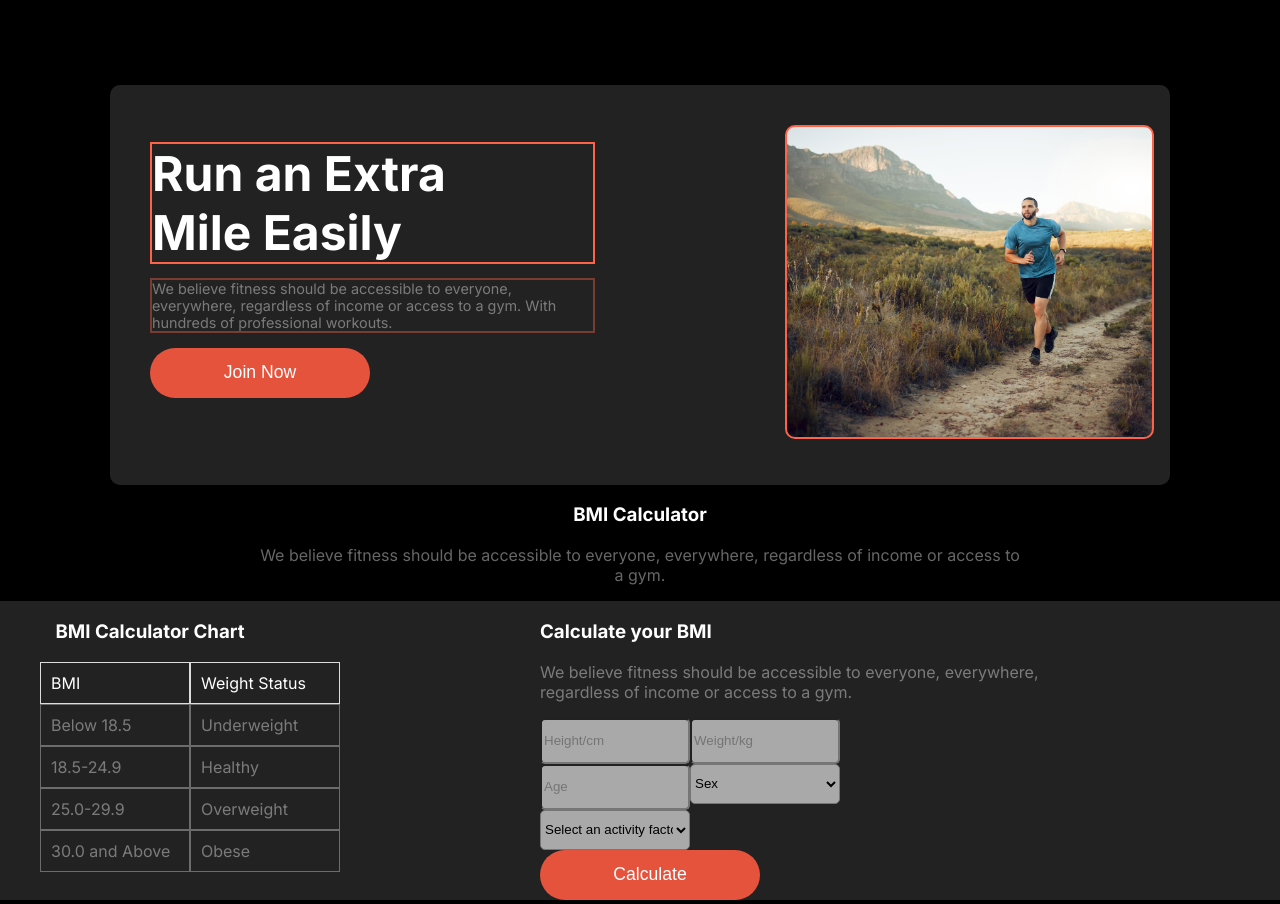
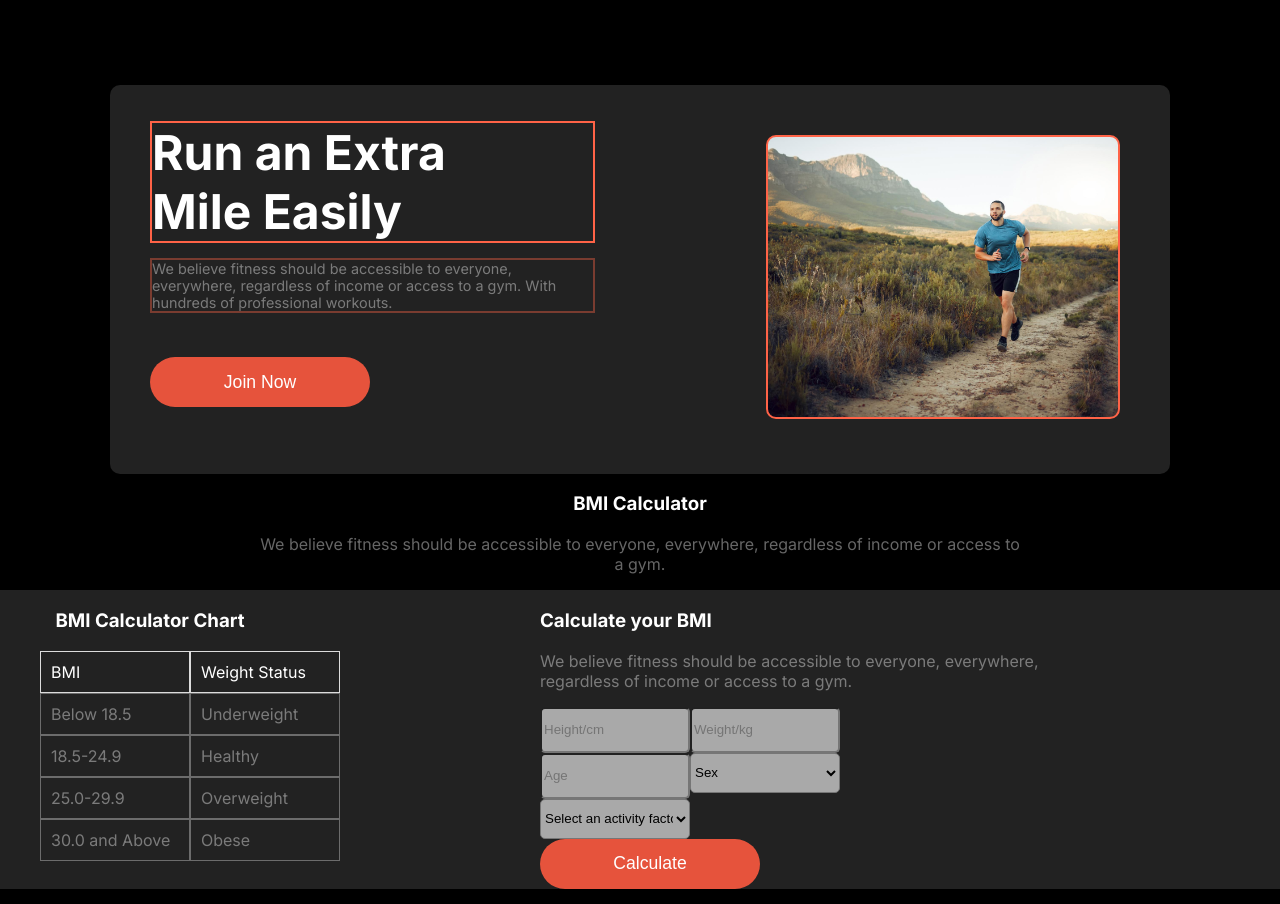
Before and after one commit to rafat-07/rough-A-2, a plain HTML site: page index.html in a window 1280 px wide. Shown: the part 1200-2104 px from the top of the page. Drawn offline with Linux system fonts and the light colour scheme; a web font is replaced by a local one.

Commit message:
first commit

```diff
--- a/index.html
+++ b/index.html
@@ -85,7 +85,7 @@
             <div class="run-sec">
                 <h3 class="heading2 fs-1 text-color1 border">Run an Extra <br> Mile Easily</h3>
                 <p class="fs-2 text-color2 border">We believe fitness should be accessible to everyone, everywhere, regardless of income or access to a gym. With hundreds of professional workouts.</p>
-                <button class="cmn-btn">Join Now</button>
+                <button class="jn-btn cmn-btn">Join Now</button>
             </div>
             <div class="run-img border"></div>
             <!-- <img src="images/run.jpg" alt="" class="run-img"> -->
--- a/styles/style.css
+++ b/styles/style.css
@@ -238,16 +238,17 @@ ul>li {
     width: 445px;
     padding-left: 40px;
 }
-
+.jn-btn{
+    margin-top: 30px;
+}
 .run-img {
     background: url(../images/run.jpg);
     background-size: cover;
     background-position: center;
-    width: 365px;
-    height: 310px;
-    margin: 1rem;
+    width: 350px;
+    height: 280px;
     border-radius: 10px;
-    margin-top: 40px;
+    margin: 50px 50px 25px 0px;
 }
 
 
```
